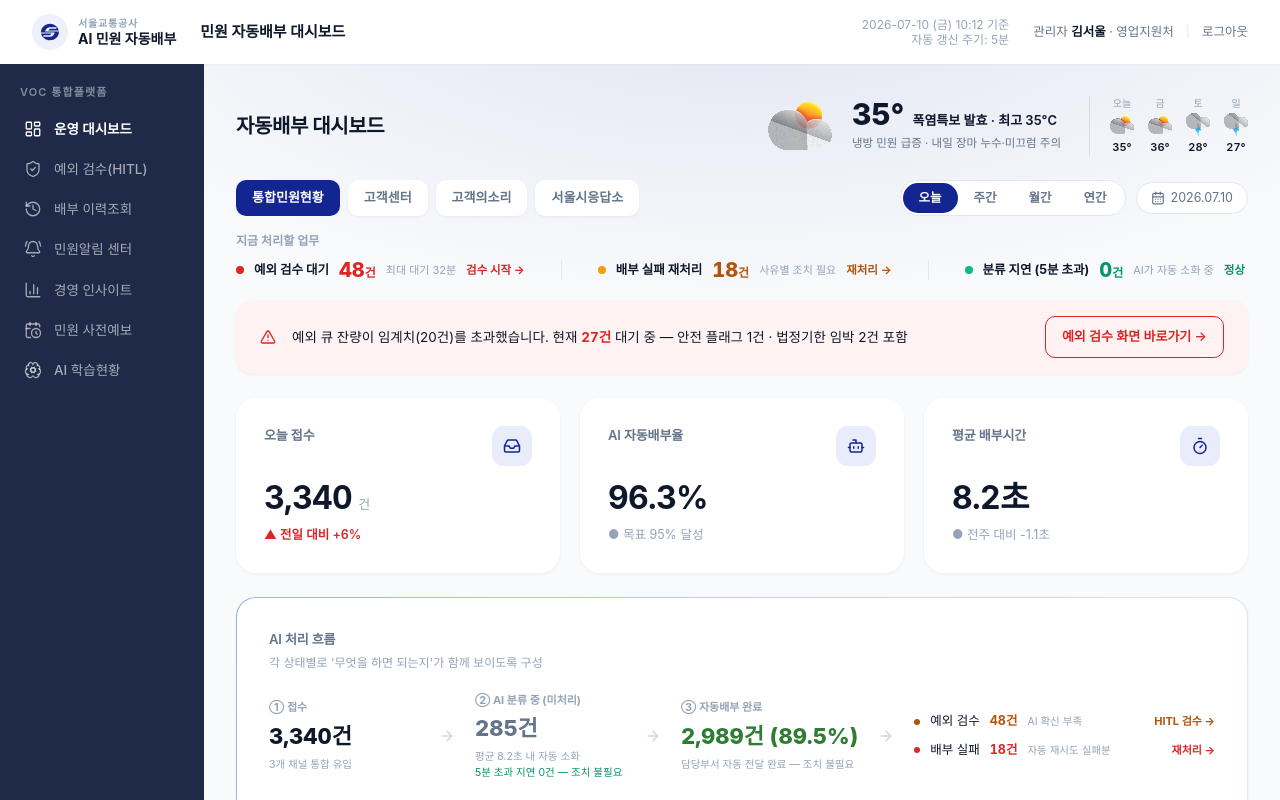
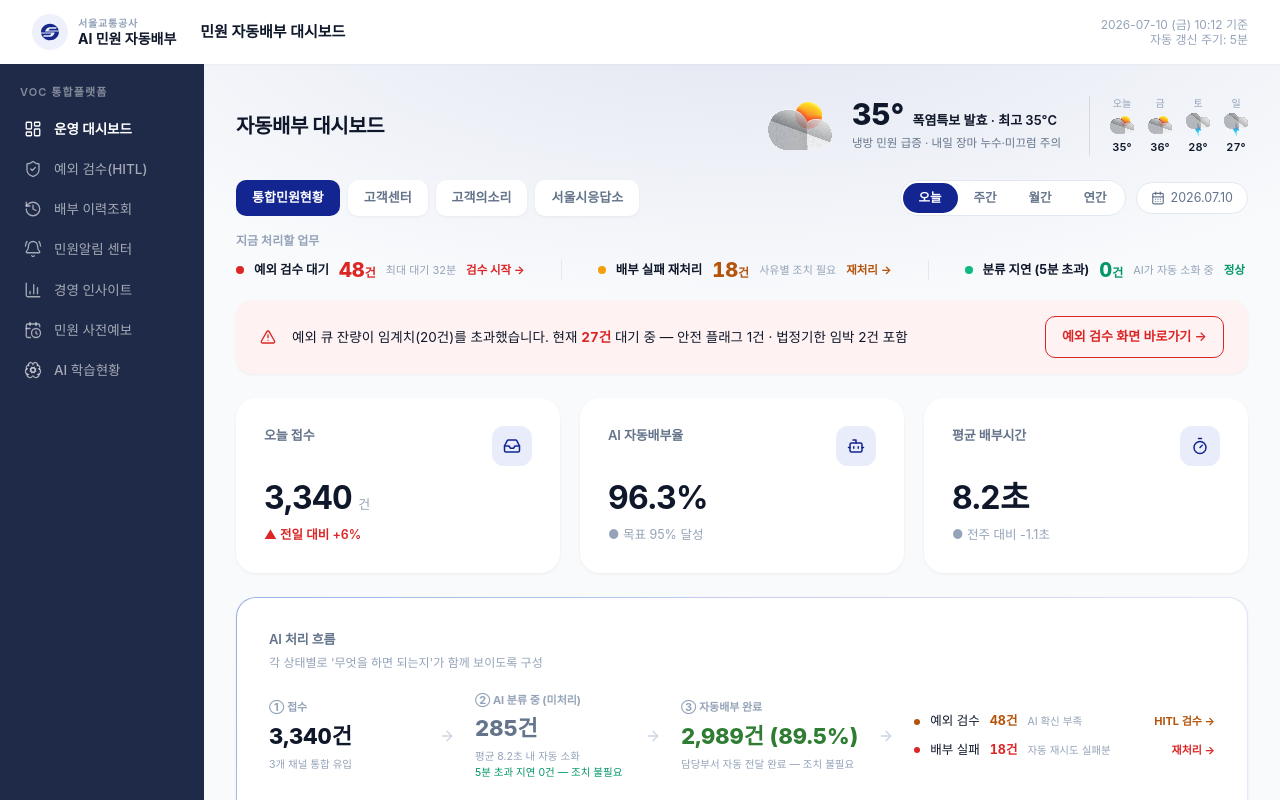
Before and after one commit to minjiq/SM, a React (Vite) app: page / in a window 1280 px wide. Shown: the top 800 px of the page. Built offline with nearby package versions, Linux system fonts and the light colour scheme; a web font is replaced by a local one.

Commit message:
Remove admin user/logout text from header

```diff
--- a/src/components/layout/AppShell.jsx
+++ b/src/components/layout/AppShell.jsx
@@ -25,15 +25,9 @@ export function AppShell({ active, onChange, children }) {
           </div>
         </div>
         <span className="ml-2 text-[15px] font-bold text-[#0F172A]">민원 자동배부 대시보드</span>
-        <div className="ml-auto flex items-center gap-6">
-          <div className="text-right text-[12px] leading-tight text-[#94A3B8]">
-            <div>{todaySummary.updatedAt}</div>
-            <div>자동 갱신 주기: {todaySummary.refreshCycleMin}분</div>
-          </div>
-          <div className="text-[12.5px] text-[#64748B]">
-            관리자 <b className="font-semibold text-[#0F172A]">김서울</b> · 영업지원처
-            <span className="mx-3 text-[#E2E8F0]">|</span>로그아웃
-          </div>
+        <div className="ml-auto text-right text-[12px] leading-tight text-[#94A3B8]">
+          <div>{todaySummary.updatedAt}</div>
+          <div>자동 갱신 주기: {todaySummary.refreshCycleMin}분</div>
         </div>
       </header>
 
```
